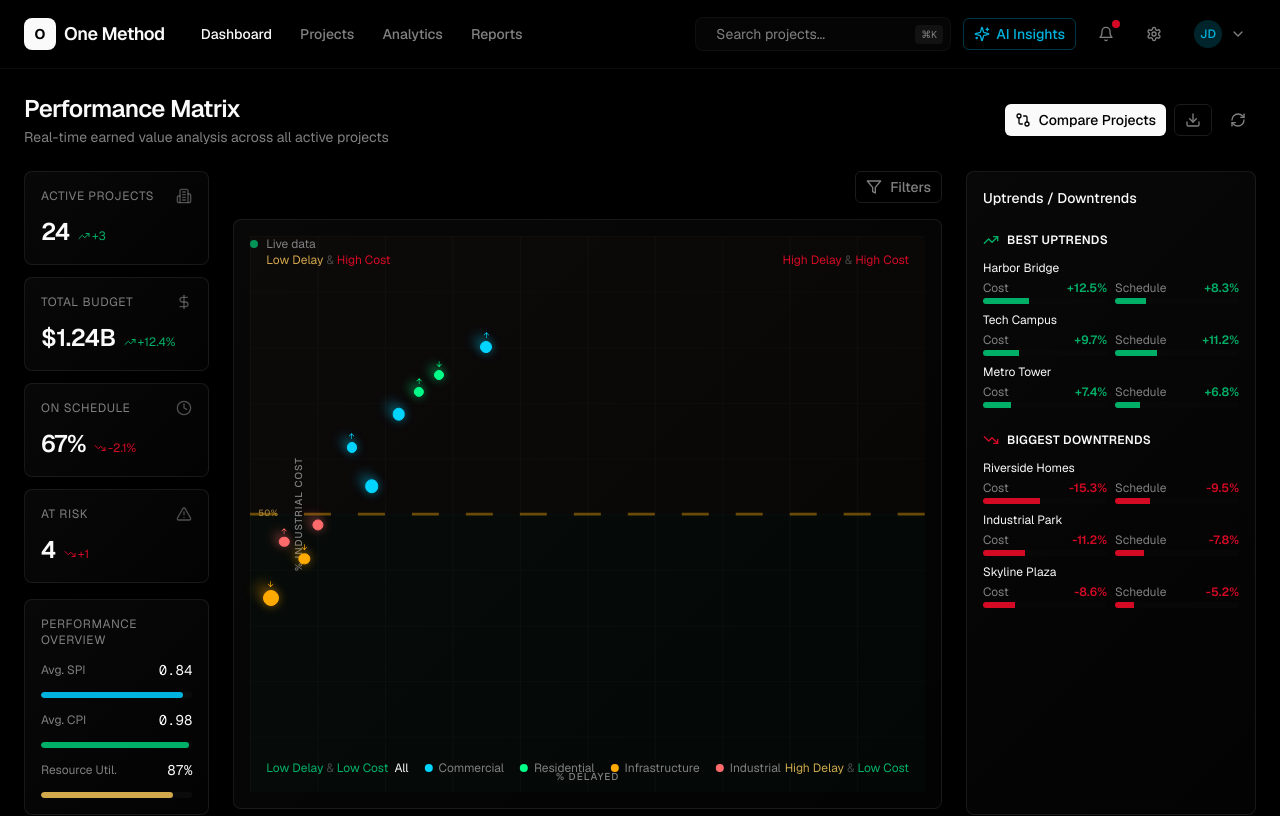
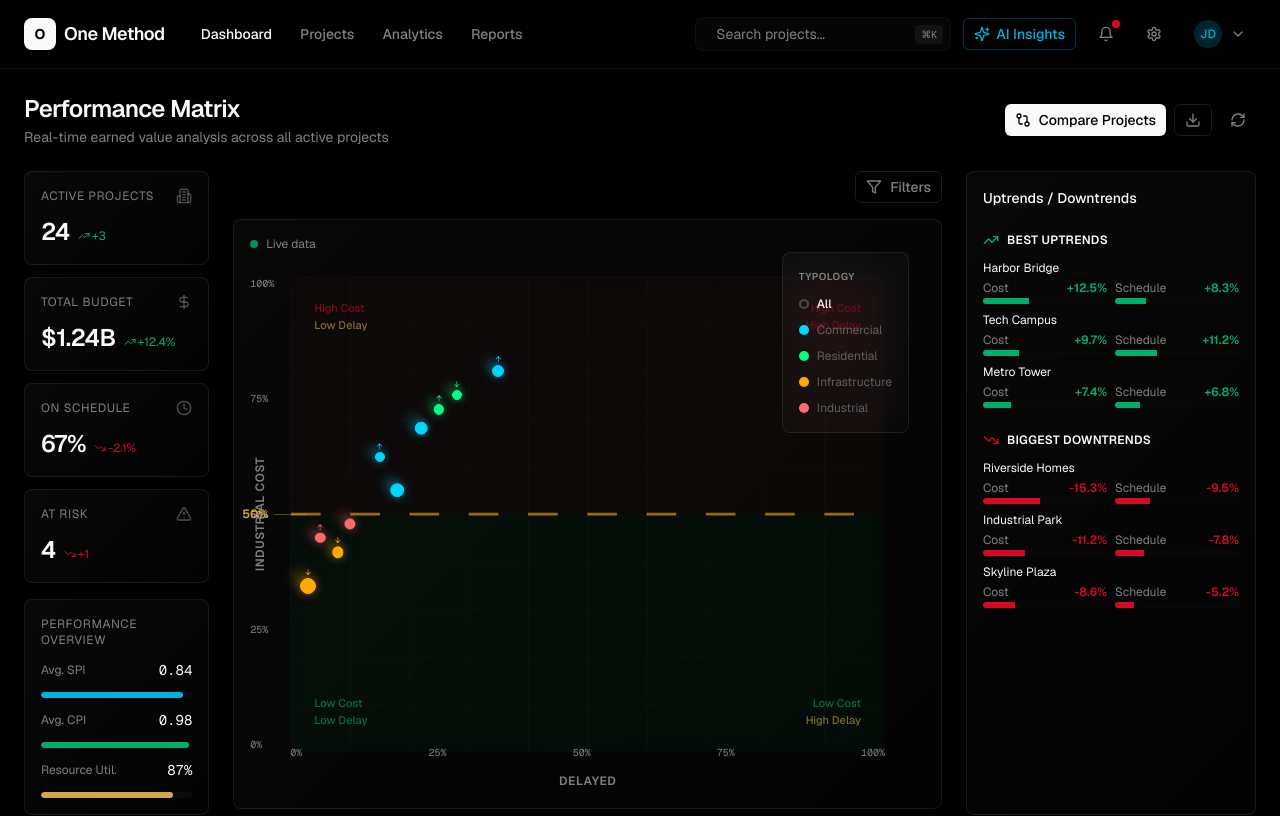
Before and after one commit to danielrebelo-volis/v0-volis-build-dashboard, a Next.js app: page / in a window 1280 px wide. Shown: the top 816 px of the page. Built offline with nearby package versions, Linux system fonts and the light colour scheme.

Commit message:
feat: enhance chart layout and visual hierarchy
Improve axis scales, reference line, and legend styling for
better readability and professional appearance.

```diff
--- a/components/evm-matrix.tsx
+++ b/components/evm-matrix.tsx
@@ -99,29 +99,13 @@ export function EVMMatrix({ filterType, filterValue }: EVMMatrixProps) {
   }
 
   return (
-    <div className="relative w-full h-full">
-      {/* Quadrant Labels */}
-      <div className="absolute inset-0 pointer-events-none">
-        {/* Top-Left: Low Delay & High Cost */}
-        <div className="absolute top-4 left-4 text-xs text-muted-foreground/50">
-          <span className="text-warning">Low Delay</span> & <span className="text-destructive">High Cost</span>
-        </div>
-        {/* Top-Right: High Delay & High Cost */}
-        <div className="absolute top-4 right-4 text-xs text-muted-foreground/50 text-right">
-          <span className="text-destructive">High Delay</span> & <span className="text-destructive">High Cost</span>
-        </div>
-        {/* Bottom-Left: Low Delay & Low Cost */}
-        <div className="absolute bottom-4 left-4 text-xs text-muted-foreground/50">
-          <span className="text-success">Low Delay</span> & <span className="text-success">Low Cost</span>
-        </div>
-        {/* Bottom-Right: High Delay & Low Cost */}
-        <div className="absolute bottom-4 right-4 text-xs text-muted-foreground/50 text-right">
-          <span className="text-warning">High Delay</span> & <span className="text-success">Low Cost</span>
-        </div>
-      </div>
-
+    <div className="relative w-full h-full flex items-center justify-center">
+      {/* Main chart container with padding for axes */}
+      <div className="relative w-[calc(100%-80px)] h-[calc(100%-80px)]">
+        {/* Background and grid */}
+        <div className="absolute inset-0 rounded-lg border border-border/20 bg-gradient-to-br from-background/50 to-background/30 backdrop-blur-sm">
           {/* Grid Lines */}
-      <svg className="absolute inset-0 w-full h-full" viewBox="0 0 100 100" preserveAspectRatio="none">
+          <svg className="absolute inset-0 w-full h-full rounded-lg" viewBox="0 0 100 100" preserveAspectRatio="none">
             {/* Background grid */}
             <defs>
               <pattern id="grid" width="10" height="10" patternUnits="userSpaceOnUse">
@@ -131,24 +115,44 @@ export function EVMMatrix({ filterType, filterValue }: EVMMatrixProps) {
             <rect width="100" height="100" fill="url(#grid)" />
 
             {/* Reference line at 50% industrial cost (y = 50) */}
-        <line x1="0" y1="50" x2="100" y2="50" stroke="rgba(255,170,0,0.4)" strokeWidth="0.5" strokeDasharray="4,4" />
+            <line x1="0" y1="50" x2="100" y2="50" stroke="rgba(255,170,0,0.6)" strokeWidth="0.6" strokeDasharray="5,5" />
 
             {/* Quadrant shading - based on 50% reference line */}
-        <rect x="0" y="0" width="100" height="50" fill="rgba(255,100,100,0.02)" />
-        <rect x="0" y="50" width="100" height="50" fill="rgba(0,255,136,0.02)" />
+            <rect x="0" y="0" width="100" height="50" fill="rgba(255,100,100,0.03)" />
+            <rect x="0" y="50" width="100" height="50" fill="rgba(0,255,136,0.03)" />
           </svg>
+        </div>
 
-      {/* Axis Labels */}
-      <div className="absolute left-1/2 -translate-x-1/2 bottom-2 text-[10px] font-medium text-muted-foreground tracking-widest uppercase">
-        % Delayed
+        {/* Quadrant Labels */}
+        <div className="absolute inset-0 pointer-events-none px-6 py-6">
+          {/* Top-Left: Low Delay & High Cost */}
+          <div className="absolute top-6 left-6 text-[11px] text-muted-foreground/40 font-medium">
+            <div className="text-destructive/60">High Cost</div>
+            <div className="text-warning/60">Low Delay</div>
           </div>
-      <div className="absolute top-1/2 -translate-y-1/2 -left-2 text-[10px] font-medium text-muted-foreground tracking-widest uppercase origin-center -rotate-90">
-        % Industrial Cost
+          {/* Top-Right: High Delay & High Cost */}
+          <div className="absolute top-6 right-6 text-[11px] text-muted-foreground/40 font-medium text-right">
+            <div className="text-destructive/60">High Cost</div>
+            <div className="text-destructive/60">High Delay</div>
+          </div>
+          {/* Bottom-Left: Low Delay & Low Cost */}
+          <div className="absolute bottom-6 left-6 text-[11px] text-muted-foreground/40 font-medium">
+            <div className="text-success/60">Low Cost</div>
+            <div className="text-success/60">Low Delay</div>
+          </div>
+          {/* Bottom-Right: High Delay & Low Cost */}
+          <div className="absolute bottom-6 right-6 text-[11px] text-muted-foreground/40 font-medium text-right">
+            <div className="text-success/60">Low Cost</div>
+            <div className="text-warning/60">High Delay</div>
+          </div>
         </div>
 
         {/* Reference line label */}
-      <div className="absolute left-2 top-1/2 -translate-y-1/2 text-[9px] font-medium text-warning/70 tracking-wider">
-        50%
+        <div className="absolute -left-12 top-1/2 -translate-y-1/2 text-xs font-semibold text-warning flex items-center gap-1.5">
+          <span>50%</span>
+          <div className="w-8 h-px bg-warning/40 relative">
+            <div className="absolute inset-0 bg-warning/20 blur-sm"></div>
+          </div>
         </div>
 
         {/* Data Points */}
@@ -232,26 +236,81 @@ export function EVMMatrix({ filterType, filterValue }: EVMMatrixProps) {
             </Link>
           )
         })}
+      </div>
+
+      {/* Y-Axis (left) - Industrial Cost % */}
+      <div className="absolute left-0 top-1/2 -translate-y-1/2 flex flex-col justify-between h-[calc(100%-80px)]">
+        <div className="flex items-center gap-2">
+          <span className="text-[10px] text-muted-foreground font-mono">100%</span>
+        </div>
+        <div className="flex items-center gap-2">
+          <span className="text-[10px] text-muted-foreground font-mono">75%</span>
+        </div>
+        <div className="flex items-center gap-2">
+          <span className="text-[10px] text-warning font-mono font-semibold">50%</span>
+        </div>
+        <div className="flex items-center gap-2">
+          <span className="text-[10px] text-muted-foreground font-mono">25%</span>
+        </div>
+        <div className="flex items-center gap-2">
+          <span className="text-[10px] text-muted-foreground font-mono">0%</span>
+        </div>
+      </div>
+
+      {/* Y-Axis Label */}
+      <div className="absolute left-0 top-1/2 -translate-y-1/2 -translate-x-12 origin-center -rotate-90">
+        <span className="text-xs font-semibold text-muted-foreground tracking-wider">INDUSTRIAL COST</span>
+      </div>
+
+      {/* X-Axis (bottom) - Delayed % */}
+      <div className="absolute bottom-8 left-10 right-10 flex justify-between">
+        <span className="text-[10px] text-muted-foreground font-mono">0%</span>
+        <span className="text-[10px] text-muted-foreground font-mono">25%</span>
+        <span className="text-[10px] text-muted-foreground font-mono">50%</span>
+        <span className="text-[10px] text-muted-foreground font-mono">75%</span>
+        <span className="text-[10px] text-muted-foreground font-mono">100%</span>
+      </div>
+
+      {/* X-Axis Label */}
+      <div className="absolute bottom-0 left-1/2 -translate-x-1/2">
+        <span className="text-xs font-semibold text-muted-foreground tracking-wider">DELAYED</span>
+      </div>
 
       {/* Category Legend */}
-      <div className="absolute bottom-4 left-1/2 -translate-x-1/2 flex gap-4">
+      <div className="absolute top-4 right-4 glass-card rounded-lg p-4 border border-border/40 backdrop-blur-md">
+        <div className="text-[10px] font-semibold text-muted-foreground tracking-wider uppercase mb-3">Typology</div>
+        <div className="flex flex-col gap-2.5">
           {(["all", "commercial", "residential", "infrastructure", "industrial"] as const).map((cat) => (
             <button
               key={cat}
               onClick={() => setSelectedCategory(cat)}
-            className={`flex items-center gap-1.5 text-xs transition-all ${selectedCategory === cat ? "text-foreground" : "text-muted-foreground hover:text-foreground/80"
+              className={`flex items-center gap-2 text-xs transition-all ${
+                selectedCategory === cat
+                  ? "text-foreground font-medium"
+                  : "text-muted-foreground/70 hover:text-foreground/80"
               }`}
             >
-            {cat !== "all" && (
+              {cat !== "all" ? (
+                <>
                   <div
-                className="w-2 h-2 rounded-full"
-                style={{ backgroundColor: categoryColors[cat] }}
+                    className="w-2.5 h-2.5 rounded-full ring-1 ring-white/20"
+                    style={{
+                      backgroundColor: categoryColors[cat],
+                      boxShadow: selectedCategory === cat ? `0 0 8px ${categoryColors[cat]}80` : 'none'
+                    }}
                   />
+                  <span className="capitalize">{cat}</span>
+                </>
+              ) : (
+                <>
+                  <div className="w-2.5 h-2.5 rounded-full border-2 border-muted-foreground/50" />
+                  <span className="capitalize">{cat}</span>
+                </>
               )}
-            <span className="capitalize">{cat}</span>
             </button>
           ))}
         </div>
       </div>
+    </div>
   )
 }
```
Lines whose indentation alone changed are shown as unchanged.
